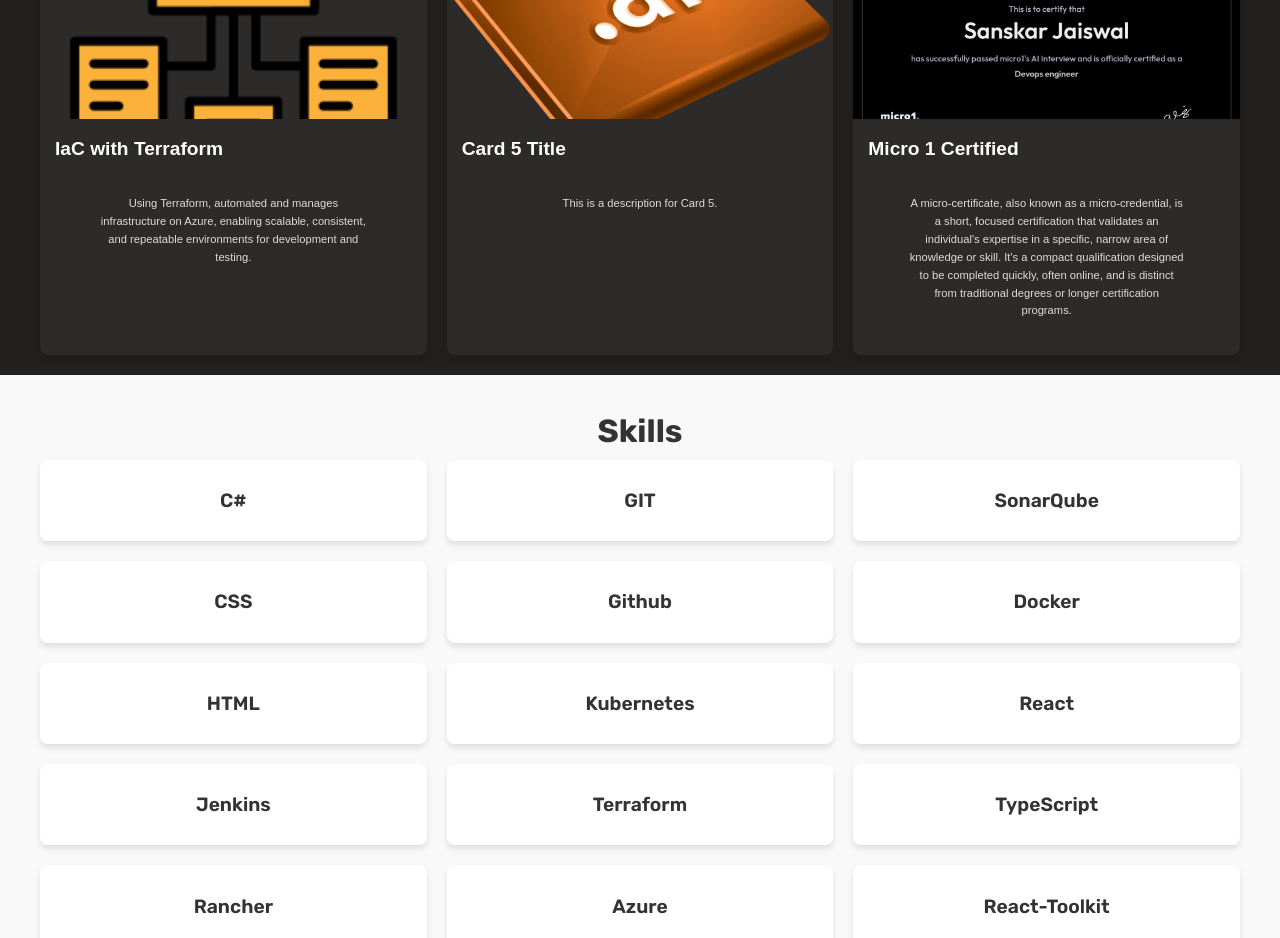
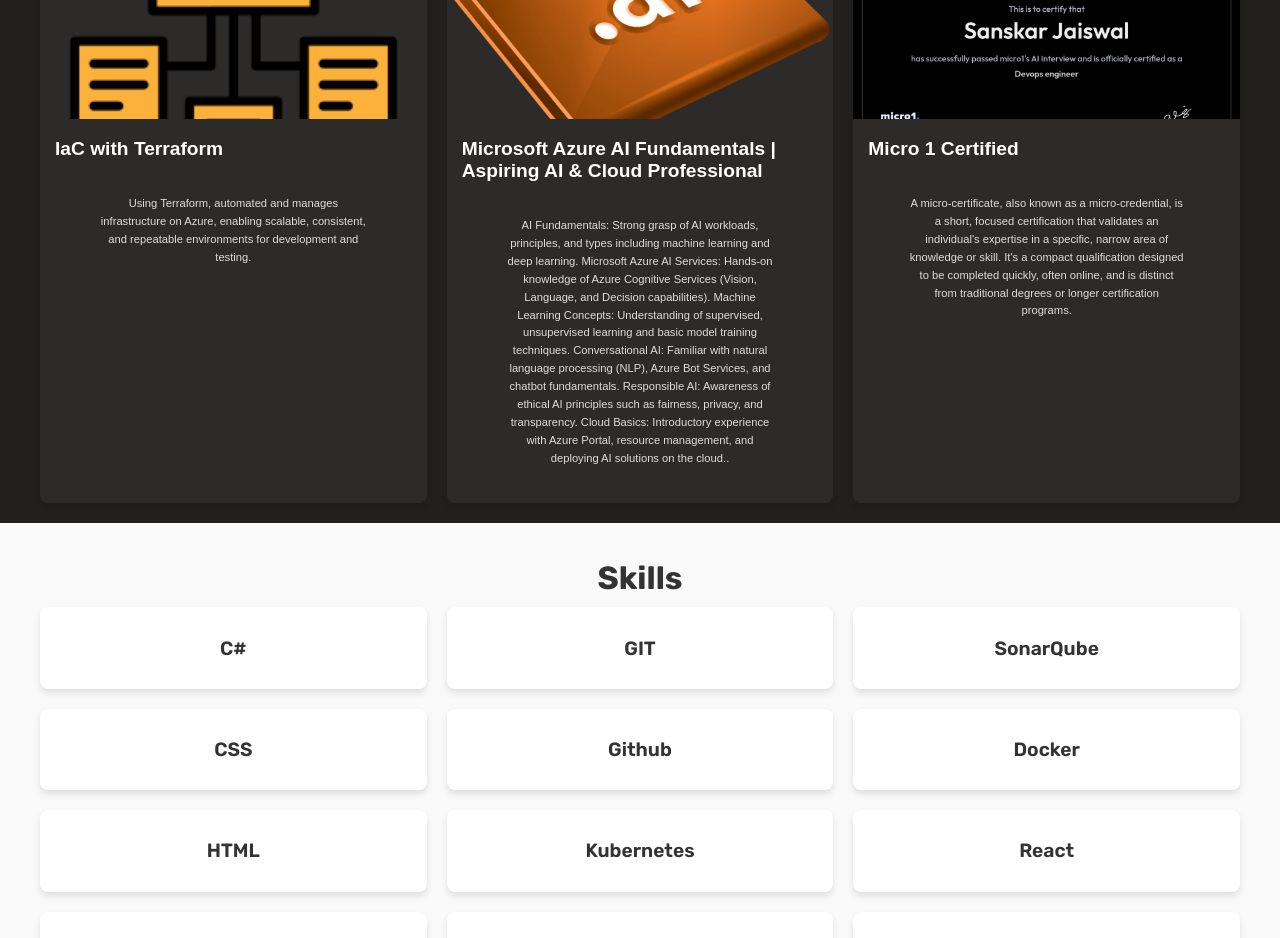
Before and after one commit to Sanskar-Jaiswal/PortfolioJS, a React (Create React App) app: page / in a window 1280 px wide. Shown: the part 2080-3018 px from the top of the page. Built offline with nearby package versions, Linux system fonts and the light colour scheme; a web font is replaced by a local one.

Commit message:
Updated the card 5

```diff
--- a/src/component/Projects/MyProjects.js
+++ b/src/component/Projects/MyProjects.js
@@ -31,8 +31,18 @@ const MyProjects = () => {
     </div>
     <div className="card">
       <img src="./image/AI.png" alt="Image 5" className="card-img"/>
-      <h3 className="card-title">Card 5 Title</h3>
-      <p className="card-description">This is a description for Card 5.</p>
+      <h3 className="card-title">Microsoft Azure AI Fundamentals | Aspiring AI & Cloud Professional</h3>
+      <p className="card-description">AI Fundamentals: Strong grasp of AI workloads, principles, and types including machine learning and deep learning.
+
+Microsoft Azure AI Services: Hands-on knowledge of Azure Cognitive Services (Vision, Language, and Decision capabilities).
+
+Machine Learning Concepts: Understanding of supervised, unsupervised learning and basic model training techniques.
+
+Conversational AI: Familiar with natural language processing (NLP), Azure Bot Services, and chatbot fundamentals.
+
+Responsible AI: Awareness of ethical AI principles such as fairness, privacy, and transparency.
+
+Cloud Basics: Introductory experience with Azure Portal, resource management, and deploying AI solutions on the cloud..</p>
     </div>
     <div className="card">
       <img src="./image/micro1.png" alt="Image 6" className="card-img"/>
```
